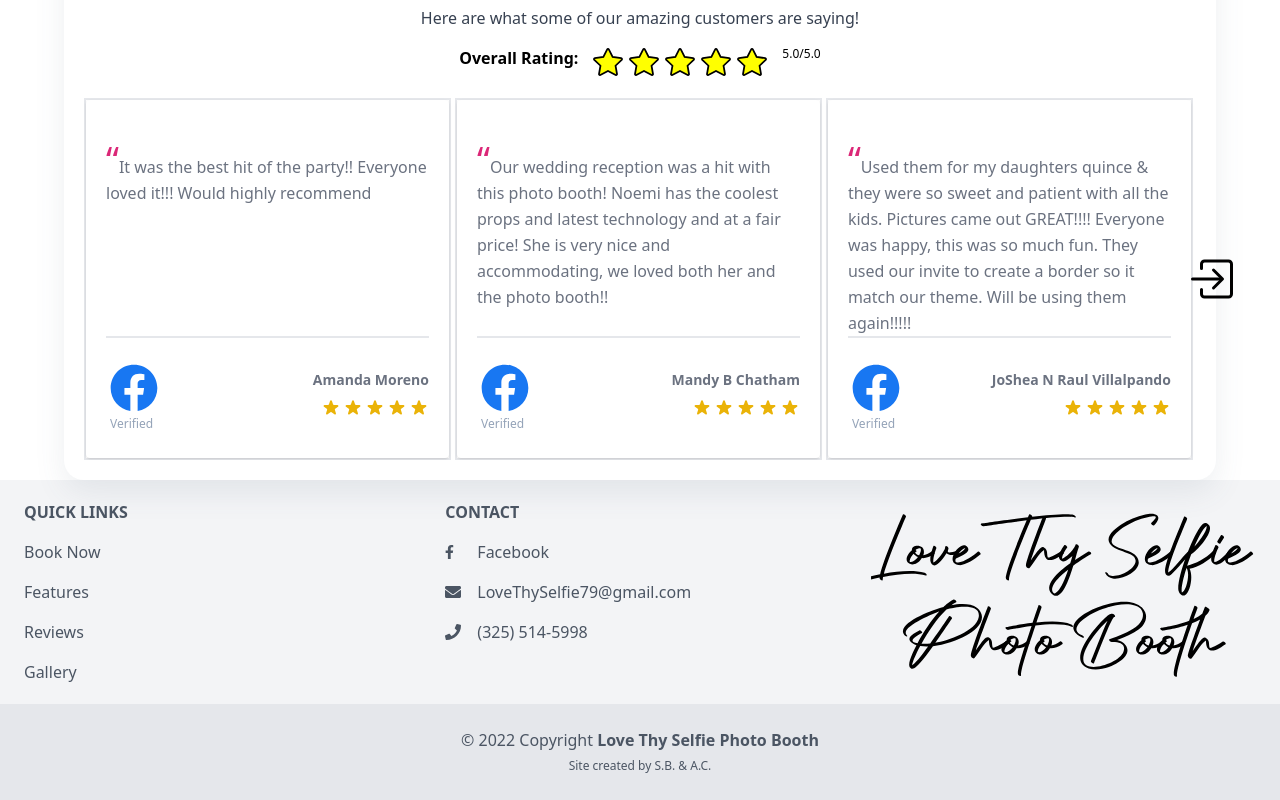
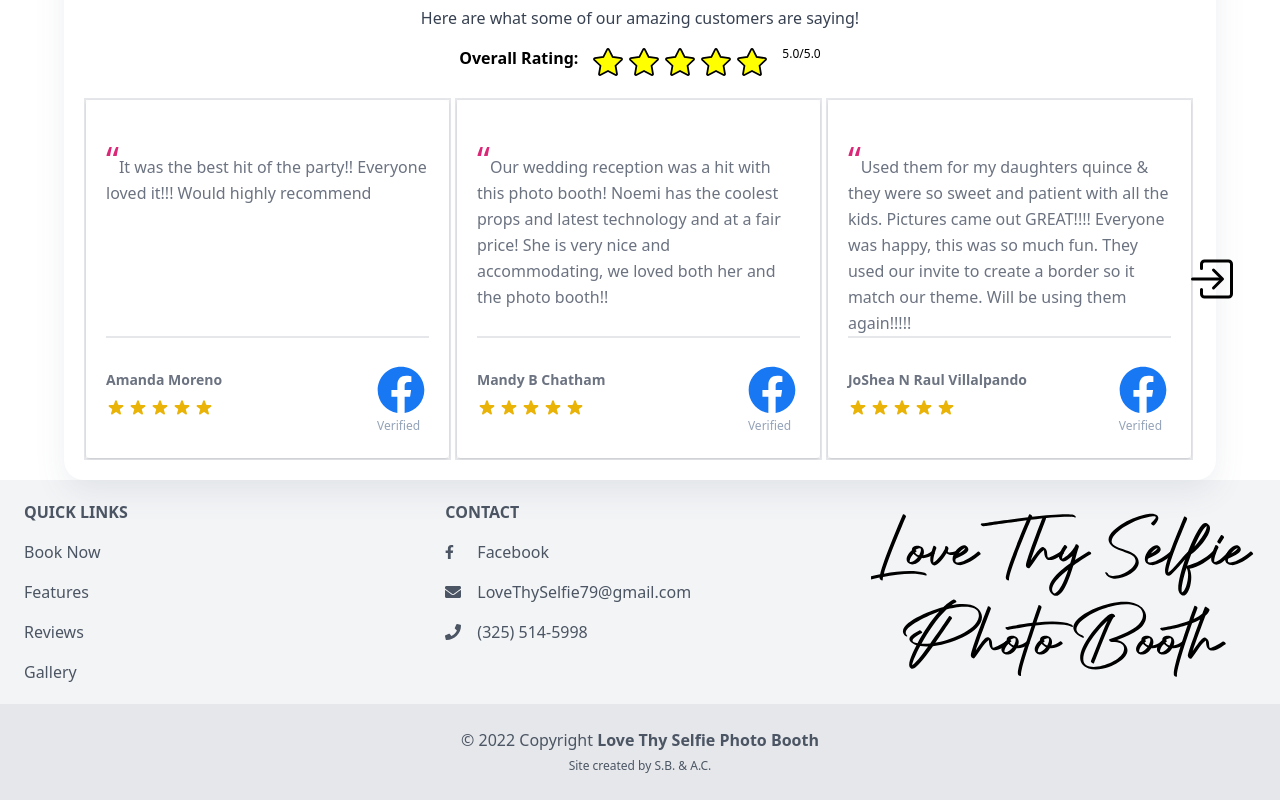
Before and after one commit to missatrox44/love-thy-selfie, a React (Vite) app: page / in a window 1280 px wide. Shown: the part 664-1464 px from the top of the page. Built offline with nearby package versions, Linux system fonts and the light colour scheme.

Commit message:
fixed cards

```diff
--- a/src/components/ReviewCard/index.jsx
+++ b/src/components/ReviewCard/index.jsx
@@ -20,14 +20,13 @@ function ReviewCard({ date, review, picture, name }) {
           </div>
         </div>
 
-        <div className='border-t-2'>
+        <div className='border-t-2 flex justify-between'>
 
-          <footer className='mt-8 mb-2 text-sm text-gray-500 place-content-end flex'>
-            <div className='font-extrabold'>{name}</div>
-          </footer>
+          <div>
+            <div className='font-extrabold mt-8 mb-2 text-sm text-gray-500 place-content-start'>{name}</div>
 
-
-          <div className='flex gap-0.5 text-yellow-500 mb-4 place-content-end'>
+            {/* stars */}
+            <div className='flex gap-0.5 text-yellow-500 mb-4 place-content-start'>
               <svg
                 className='h-5 w-5'
                 fill='currentColor'
@@ -85,7 +84,10 @@ function ReviewCard({ date, review, picture, name }) {
               </svg>
             </div>
 
-          <div className='flex-col absolute bottom-7'>
+          </div>
+
+
+          <div className='flex flex-col place-content-end'>
             <svg class='w-14 h-14' fill='#1877F2' viewBox='0 0 24 24' aria-hidden='true'><path fill-rule='evenodd' d='M22 12c0-5.523-4.477-10-10-10S2 6.477 2 12c0 4.991 3.657 9.128 8.438 9.878v-6.987h-2.54V12h2.54V9.797c0-2.506 1.492-3.89 3.777-3.89 1.094 0 2.238.195 2.238.195v2.46h-1.26c-1.243 0-1.63.771-1.63 1.562V12h2.773l-.443 2.89h-2.33v6.988C18.343 21.128 22 16.991 22 12z' clip-rule='evenodd' /></svg>
             <p className='text-xs text-slate-400 ml-1'>Verified</p>
           </div>
```
Also changed, not shown: src/components/ReviewCard/styles.css (line endings or trailing spaces). Lines whose indentation alone changed are shown as unchanged.
